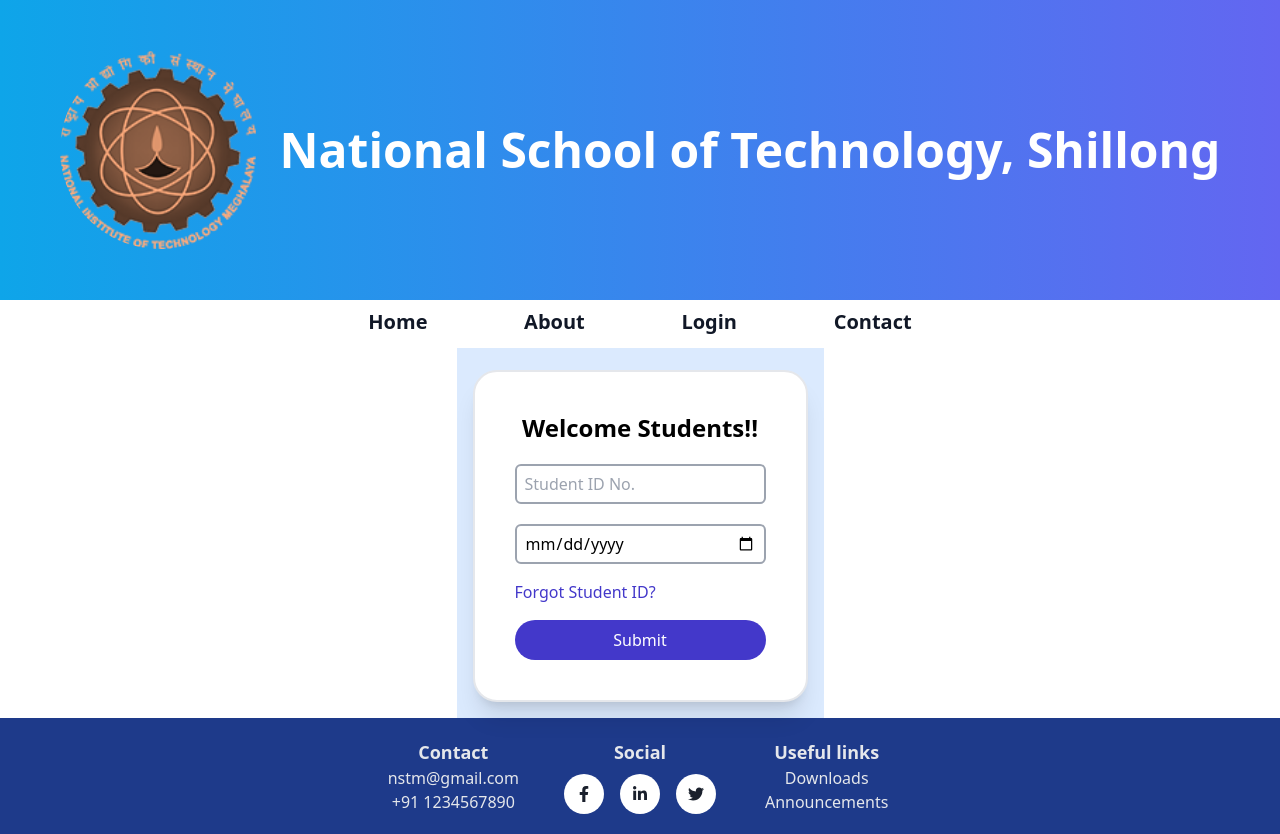
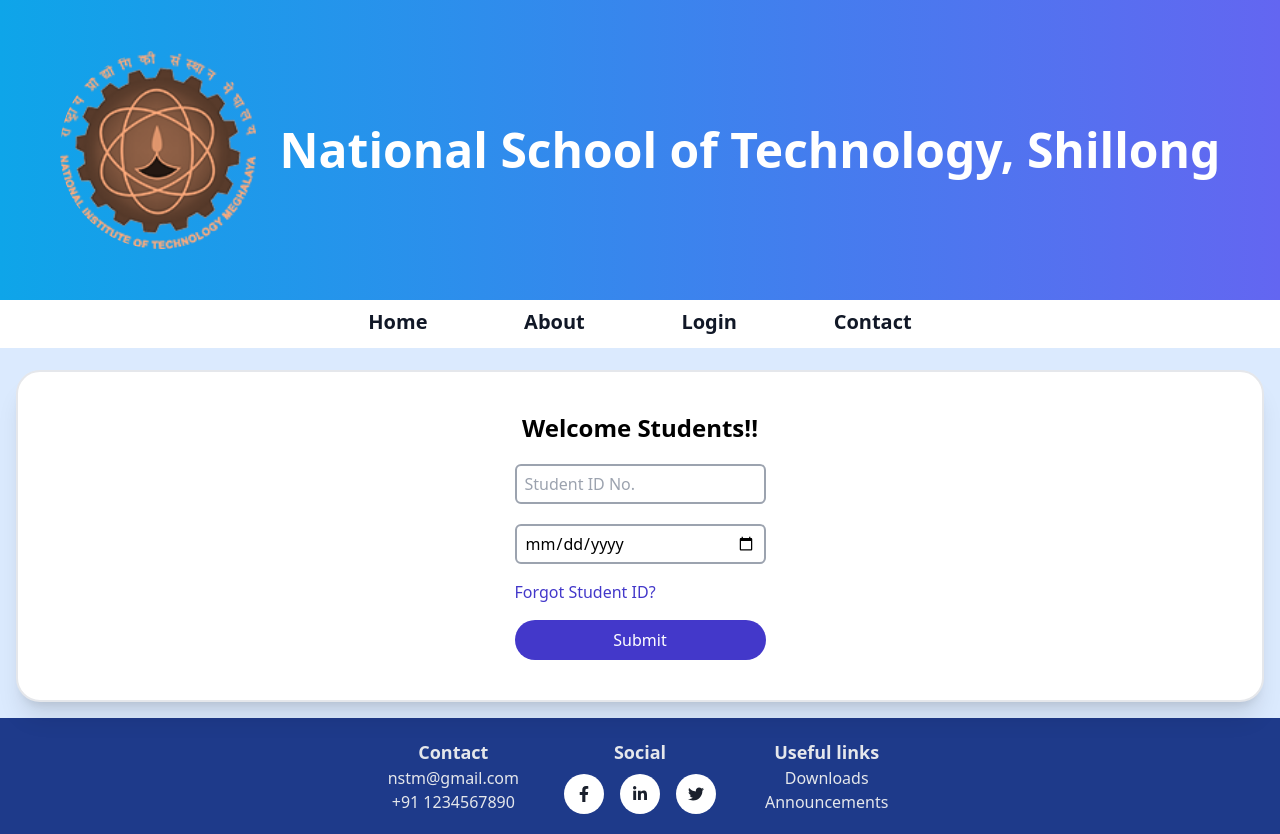
Before and after one commit to charityrymbai/school-management-website-project, a React (Vite) app in the folder frontend/: page /login/Student in a window 1280 px wide. Built offline with nearby package versions, Linux system fonts and the light colour scheme.

Commit message:
added loader to loginPortal page when request is sent out untill response received and made some changes in mainContentWrapper

```diff
--- a/frontend/src/Wrappers/MainContentWrapper.jsx
+++ b/frontend/src/Wrappers/MainContentWrapper.jsx
@@ -1,6 +1,6 @@
 import PropTypes from 'prop-types';
 const MainContentWrappper = ({ children }) => {
-    return <div className="pt-[370px] bg-blue-100 p-4">{children}</div>;
+    return <div className="w-full pt-[370px] bg-blue-100 p-4">{children}</div>;
 };
 
 MainContentWrappper.propTypes = {
--- a/frontend/src/pages/LoginPortal.jsx
+++ b/frontend/src/pages/LoginPortal.jsx
@@ -4,6 +4,7 @@
 import { CardWrapper1 } from '../Wrappers/CardWrapper';
 import Heading1 from '../components/Heading1';
 import TextLink from '../components/TextLink';
+import Loader from '../components/Loader'
 import { useState } from 'react';
 
 const LoginPortal = () => {
@@ -14,6 +15,7 @@
     const [dateOfBirth, setDateOfBirth] = useState('2000-01-01');
     const [errorMessage, setErrorMessage] = useState('');
     const [password, setPassword] = useState('');
+    const [loading, setLoading] = useState(false)
 
     function showError(error) {
         setErrorMessage(error);
@@ -36,6 +38,7 @@
     }
 
     const onclickHandler = async () => {
+        setLoading(true)
         const res = await fetch(
             `${import.meta.env.VITE_REACT_APP_API_URL}/api/v1/${params.user.toLowerCase()}/signin`,
             {
@@ -43,6 +46,7 @@
                 body: JSON.stringify(requestBody),
             },
         );
+        setLoading(false)
 
         if (!res.ok) {
             showError('Server error. Please try again later');
@@ -59,8 +63,9 @@
     return (
         <div className="flex justify-center">
             <MainContentWrappper>
-                <div>
-                    <CardWrapper1>
+                {loading? (<Loader />):
+                    (<div className='flex justify-center'>
+                    <CardWrapper1 custom={"w-[300px]"}>
                         <div className="grid grid-cols-1">
                             <Heading1>Welcome {params.user}s!!</Heading1>
                             <input
@@ -112,7 +117,7 @@
                             </div>
                         </div>
                     </CardWrapper1>
-                </div>
+                </div>)}
             </MainContentWrappper>
         </div>
     );
```
